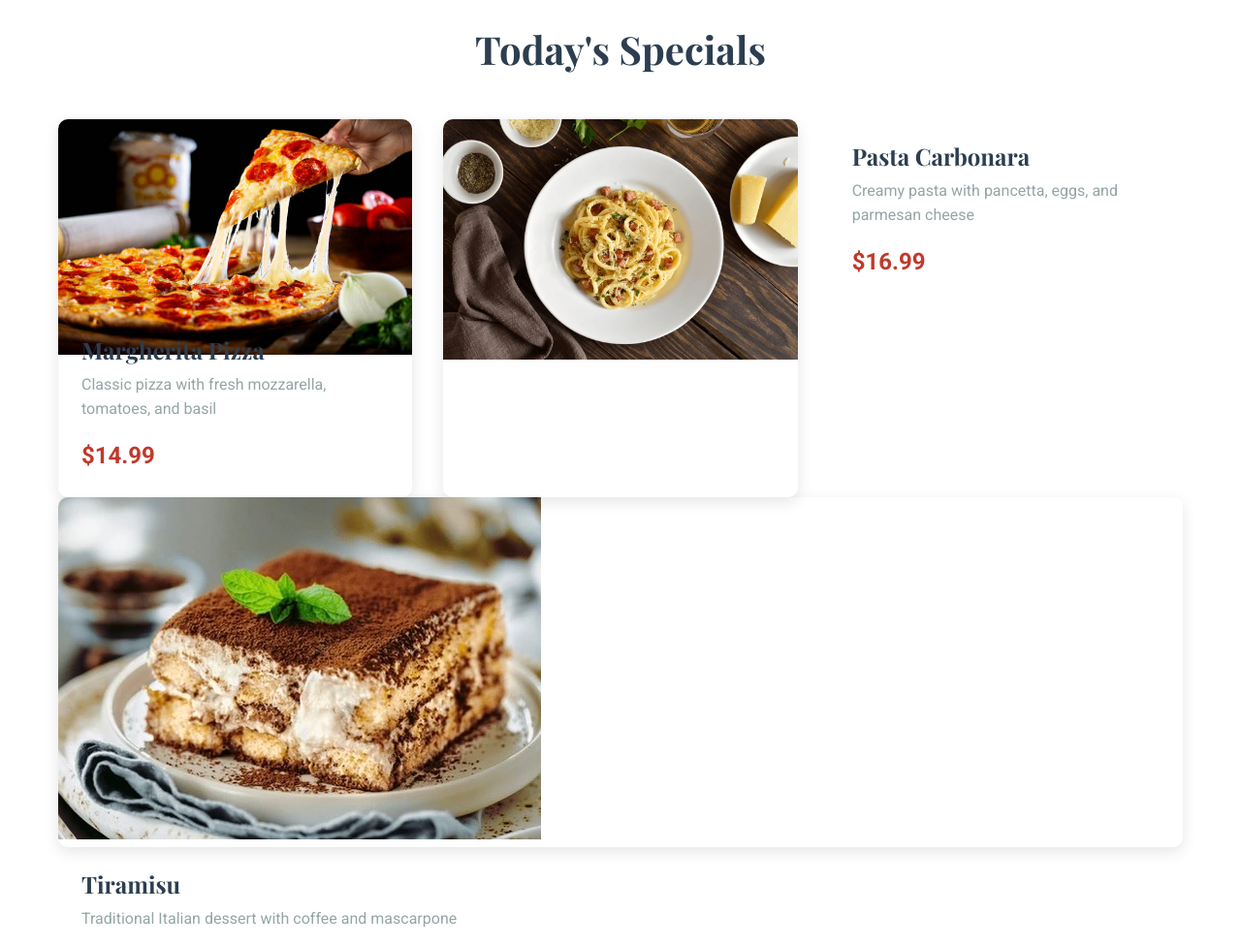
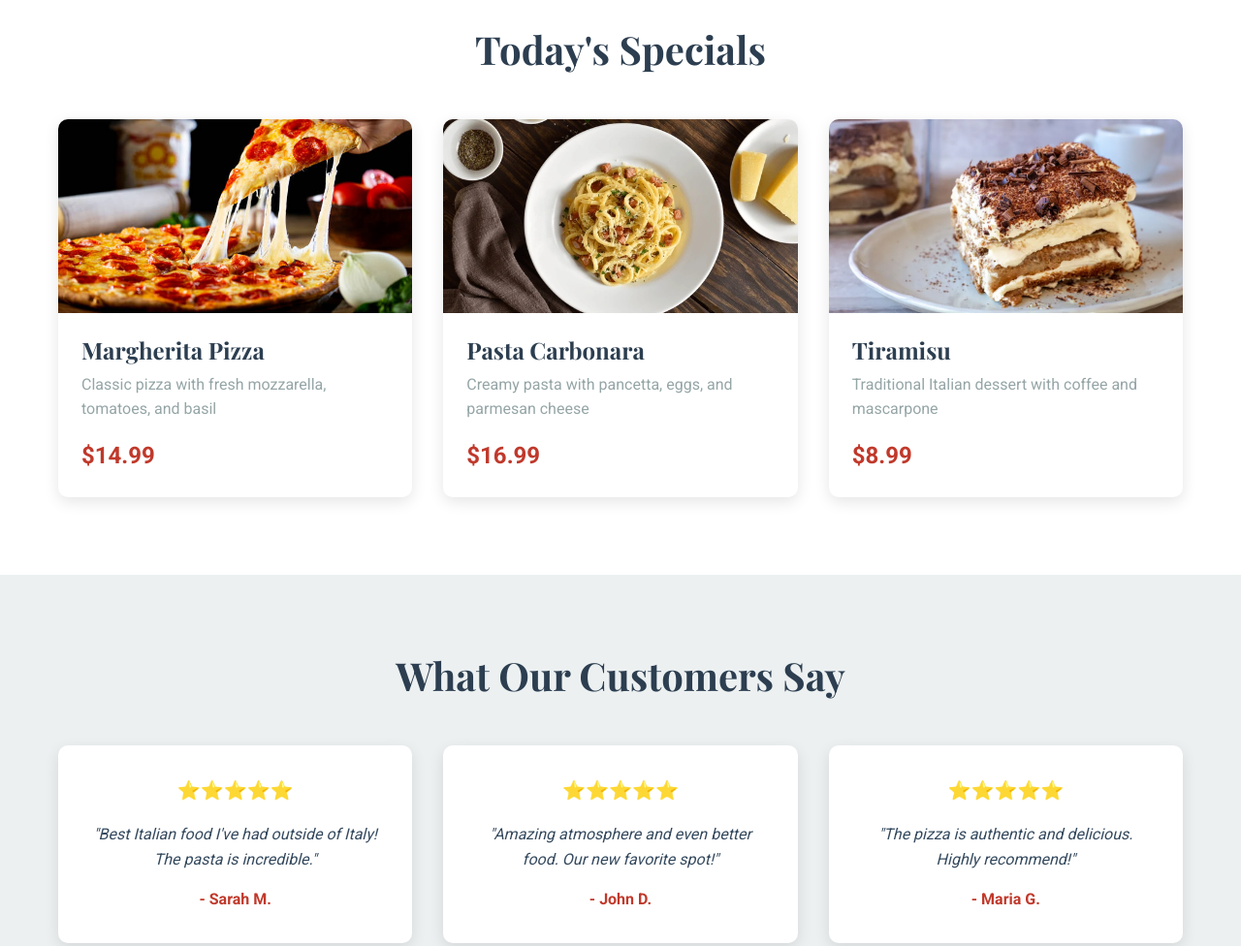
Before and after one commit to cahlinjones/restaurant-website, a plain HTML site: page index.html in a window 1280 px wide. Shown: the part 1240-2216 px from the top of the page at 97% size. Drawn offline with nearby package versions, Linux system fonts and the light colour scheme.

Commit message:
Fixed bugs with image sizing

```diff
--- a/css/styles.css
+++ b/css/styles.css
@@ -275,6 +275,14 @@ img {
     height: 200px;
     background-size: cover;
     background-position: center;
+    overflow: hidden;
+}
+
+.special-image img {
+    width: 100%;
+    height: 100%;
+    object-fit: cover;
+    display: block;
 }
 
 .special-content {
--- a/index.html
+++ b/index.html
@@ -69,7 +69,7 @@
                 <div class="special-card">
                     <div class="special-image">
                         <img src="images/pizza.jpg" alt="Margherita Pizza">
-                            </div>
+                    </div>
                     <div class="special-content">
                         <h3>Margherita Pizza</h3>
                         <p>Classic pizza with fresh mozzarella, tomatoes, and basil</p>
@@ -77,8 +77,9 @@
                     </div>
                 </div>
                 <div class="special-card">
-                    <img src="images/pasta.webp" alt="Pasta Carbonara">
-                            </div>
+                    <div class="special-image">
+                        <img src="images/pasta.webp" alt="Pasta Carbonara">
+                    </div>
                     <div class="special-content">
                         <h3>Pasta Carbonara</h3>
                         <p>Creamy pasta with pancetta, eggs, and parmesan cheese</p>
@@ -86,8 +87,9 @@
                     </div>
                 </div>
                 <div class="special-card">
-                    <img src="images/tiramisu.jpeg" alt="Tiramisu">
-                            </div>
+                    <div class="special-image">
+                        <img src="images/tiramisu.webp" alt="Tiramisu">
+                    </div>
                     <div class="special-content">
                         <h3>Tiramisu</h3>
                         <p>Traditional Italian dessert with coffee and mascarpone</p>
```
Also changed, not shown: images/tiramisu.jpeg (deleted), images/tiramisu.webp (added), 1 other file.
